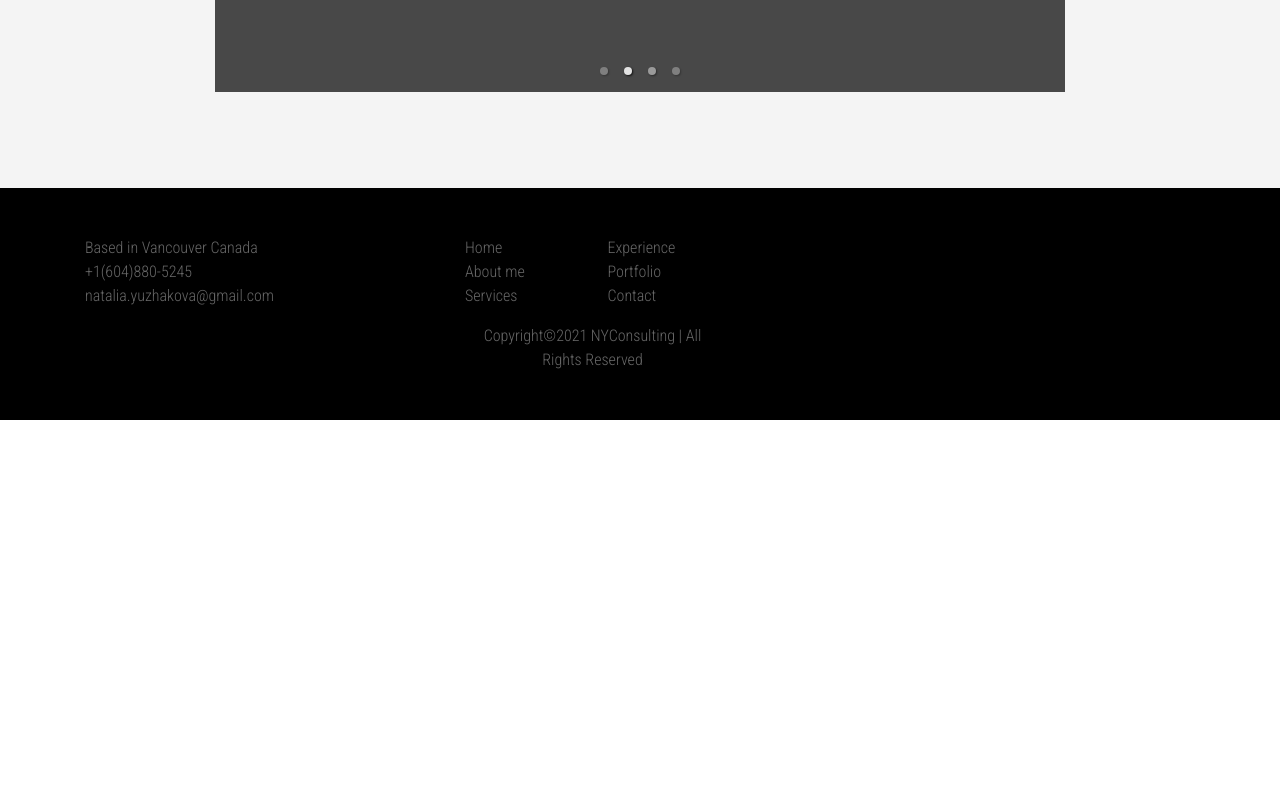
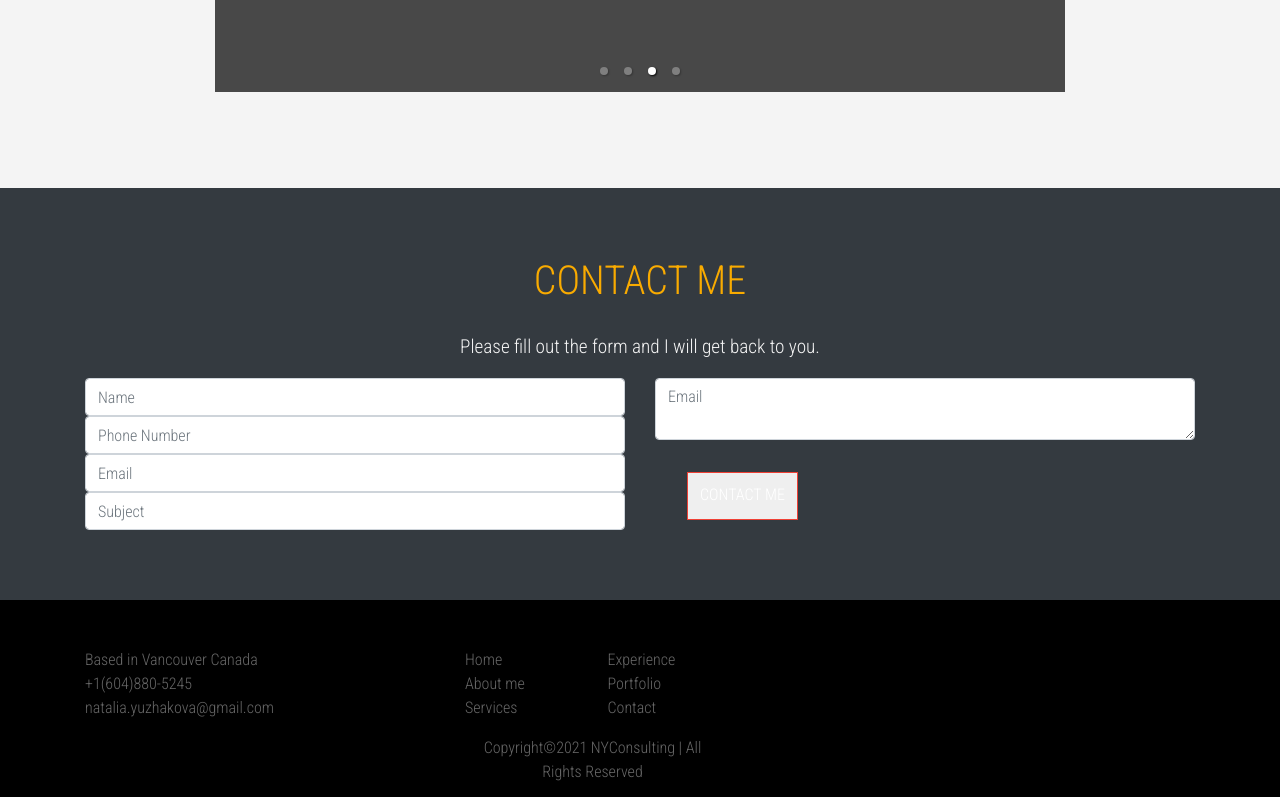
Before and after one commit to yuzhakova/website, a React (Create React App) app in the folder client/: page / in a window 1280 px wide. Shown: the part 2908-3705 px from the top of the page. Before the commit the page ends 3328 px from the top, so only its background shows below. Built offline with nearby package versions, Linux system fonts and the light colour scheme; no server answers.

Commit message:
Add Contact component. Not functional yet

```diff
--- a/client/src/App.css
+++ b/client/src/App.css
@@ -350,3 +350,20 @@ nav ul li {
 .footer p {
   margin-bottom: 0;
 }
+
+/* Contact component*/
+.contact {
+  background: var(--primary-dark);
+  padding: 3rem 0;
+}
+
+.contact h1 {
+  color: var(--primary-orange);
+  padding: 1.3rem 0;
+  text-transform: uppercase;
+}
+
+.contact p {
+  color: var(--primary-light-grey);
+  font-size: 1.2rem;
+}
--- a/client/src/App.js
+++ b/client/src/App.js
@@ -7,6 +7,7 @@ import Services from "./components/Services";
 import Experience from "./components/Experience";
 import Testimonials from "./components/Testimonials";
 import Footer from "./components/Footer";
+import Contact from "./components/Contact";
 
 function App() {
   return (
@@ -17,6 +18,7 @@ function App() {
       <Services />
       <Experience />
       <Testimonials />
+      <Contact />
       <Footer />
     </>
   );
--- /dev/null
+++ b/client/src/components/Contact.js
@@ -0,0 +1,65 @@
+import React from "react";
+
+const Contact = () => {
+  return (
+    <div className="contact">
+      <div className="text-center">
+        <h1>contact me</h1>
+        <p>Please fill out the form and I will get back to you.</p>
+      </div>
+      <div className="container">
+        <div className="row">
+          <div className="col-md-6 col-xs-12">
+            {/* name input */}
+            <input
+              id="name"
+              type="text"
+              className="form-control"
+              placeholder="Name"
+              name="name"
+            />
+            {/* phone input */}
+            <input
+              id="phone"
+              type="text"
+              className="form-control"
+              placeholder="Phone Number"
+              phone="phone"
+            />
+            {/* email input */}
+            <input
+              id="email"
+              type="email"
+              className="form-control"
+              placeholder="Email"
+              email="email"
+            />
+            {/* subject input */}
+            <input
+              id="subject"
+              type="text"
+              className="form-control"
+              placeholder="Subject"
+              subject="subject"
+            />
+          </div>
+          <div className="col-md-6 col-xs-12">
+            {/* description*/}
+            <textarea
+              id="description"
+              type="text"
+              className="form-control"
+              placeholder="Email"
+              email="email"
+            ></textarea>
+            <button className="btn-main-offer contact-btn" type="submit">
+              contact me
+            </button>
+          </div>
+        </div>
+      </div>
+    </div>
+  );
+};
+
+export default Contact;
```
